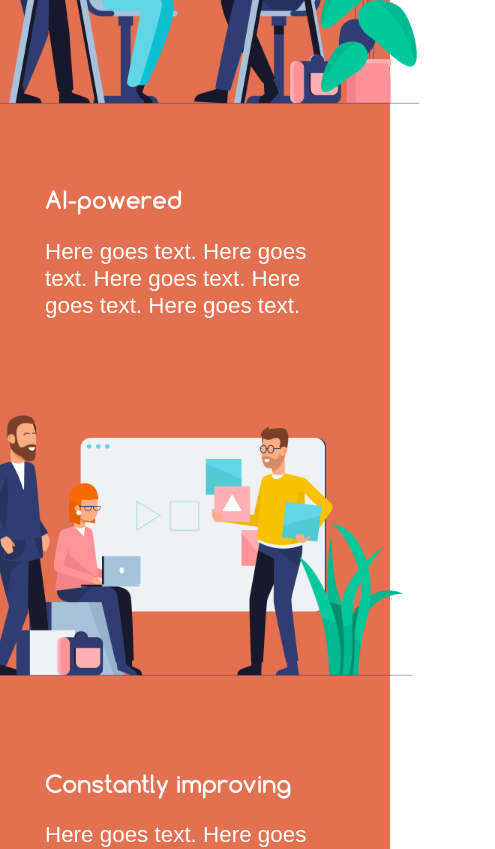
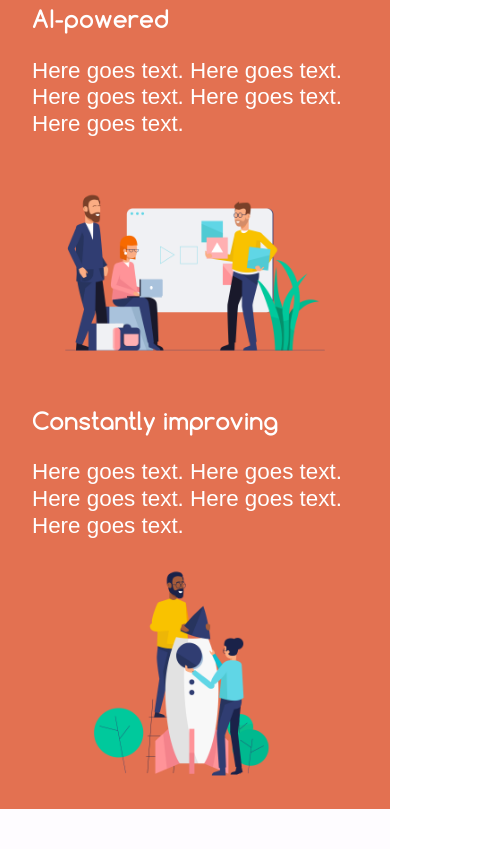
Before and after one commit to calista-ai/calista-engine, a React (Create React App) app in the folder front-end/: page / in a window 390 px wide. Shown: the part 2740-3589 px from the top of the page, 495 px wide, since content can reach past the window. Built offline with nearby package versions, Linux system fonts and the light colour scheme; no server answers.

Commit message:
Set Info Display styling for small and medium screens

```diff
--- a/front-end/src/styles/InfoDisplay.css
+++ b/front-end/src/styles/InfoDisplay.css
@@ -5,6 +5,7 @@
     min-height: 100vh;
     height: auto;
     z-index: 1;
+
 }
 
 .info-section .info-title {
@@ -13,7 +14,6 @@
 }
 
 .info-section .info-title p {
-    /* font-family: poppins,sans-serif; */
     font-family: 'Comfortaa',sans-serif;
     margin: 0;
     font-size: 1.8em;
@@ -24,35 +24,49 @@
 }
 
 .info-section .info-items {
+    box-sizing: border-box;
+    margin-top: 50px;
 
-    /* margin: 0;
-    padding: 0; */
-    box-sizing: border-box;
-    /* display: flex;
-    flex-direction: column; */
-    margin-top: 50px;
+    margin-left: 1rem;
+    margin-right: 1rem;
+
+    /* max-width: 2000px; */
+
+    /* text-align: center; */
+    /* width: 100%; */
+    display: flex;
+    flex-direction: column;
+    align-items: center;
+    justify-content: center;
 }
 
 .info-section .info-item {
     display: flex;
     flex-direction: row;
     flex-wrap: wrap;
+
+    box-sizing: border-box;
+    /* max-width: 2000px; */
+
+    align-items: center;
     justify-content: center;
-    box-sizing: border-box;
-    max-width: 2000px;
 
-    /* margin-top: 1em; */
+    width: 100%;
+    /* padding: 1rem 1rem; */
 }
 
 .info-section .info-item-reverse {
     display: flex;
     flex-direction: row;
     flex-wrap: wrap-reverse;
+
+    box-sizing: border-box;
+    /* max-width: 2000px; */
+
+    align-items: center;
     justify-content: center;
-    box-sizing: border-box;
-    max-width: 2000px;
 
-    /* margin-top: 2em; */
+    width: 100%;
 }
 
 
@@ -62,10 +76,12 @@
     flex-direction: column;
 
     justify-content: center;
+    /* align-items: center; */
 
-    width: 40%;
-    min-width: 300px;
-    /* padding-left: 35px; */
+    flex: 1;
+    /* min-width: 300px; */
+    padding-left: 3rem;
+    width: 100%;
 }
 
 .info-section .info-item-reverse-text {
@@ -75,9 +91,13 @@
 
     justify-content: center;
 
-    width: 40%;
+    flex: 1;
 
-    min-width: 300px;
+    /* width: 40%; */
+
+    /* min-width: 300px; */
+    width: 100%;
+    padding-right: 2rem;
 }
 
 .info-section .info-item p {
@@ -111,27 +131,16 @@
 
 .info-section .info-item-image {
     box-sizing: border-box;
-    /* text-align: center; */
-    width: 50%;
-    /* padding: 5% 5%; */
-    /* padding: 0 10px; */
-    /* padding-left: 35px; */
-    /* overflow: hidden; */
 
-    min-width: 600px;
+    flex: 1.2;
+    width: 100%;
 }
 
 .info-section .info-item-reverse-image {
     box-sizing: border-box;
-    /* text-align: center; */
-    width: 50%;
-    /* padding: 5% 5%; */
-    /* padding: 0 10px; */
 
-    /* margin-left: -90px; */
-    /* overflow: hidden; */
-
-    min-width: 600px;
+    flex: 1.2;
+    width: 100%;
 }
 
 .info-items img {
@@ -139,9 +148,25 @@
     vertical-align: middle;
     max-width: 100%;
     height: auto;
-    /* min-height: 500px; */
 
-    /* min-width: 120px; */
-    /* margin: -50px 0; */
 
 }
+
+@media screen and (max-width: 900px) {
+
+    .info-section .info-item {
+        flex-direction: column;
+    }
+
+    .info-section .info-item-reverse {
+        flex-direction: column-reverse;
+    }
+
+    .info-section .info-item-text {
+        padding: 0 1rem;
+    }
+
+    .info-section .info-item-reverse-text {
+        padding: 0 1rem;
+    }
+}
```
